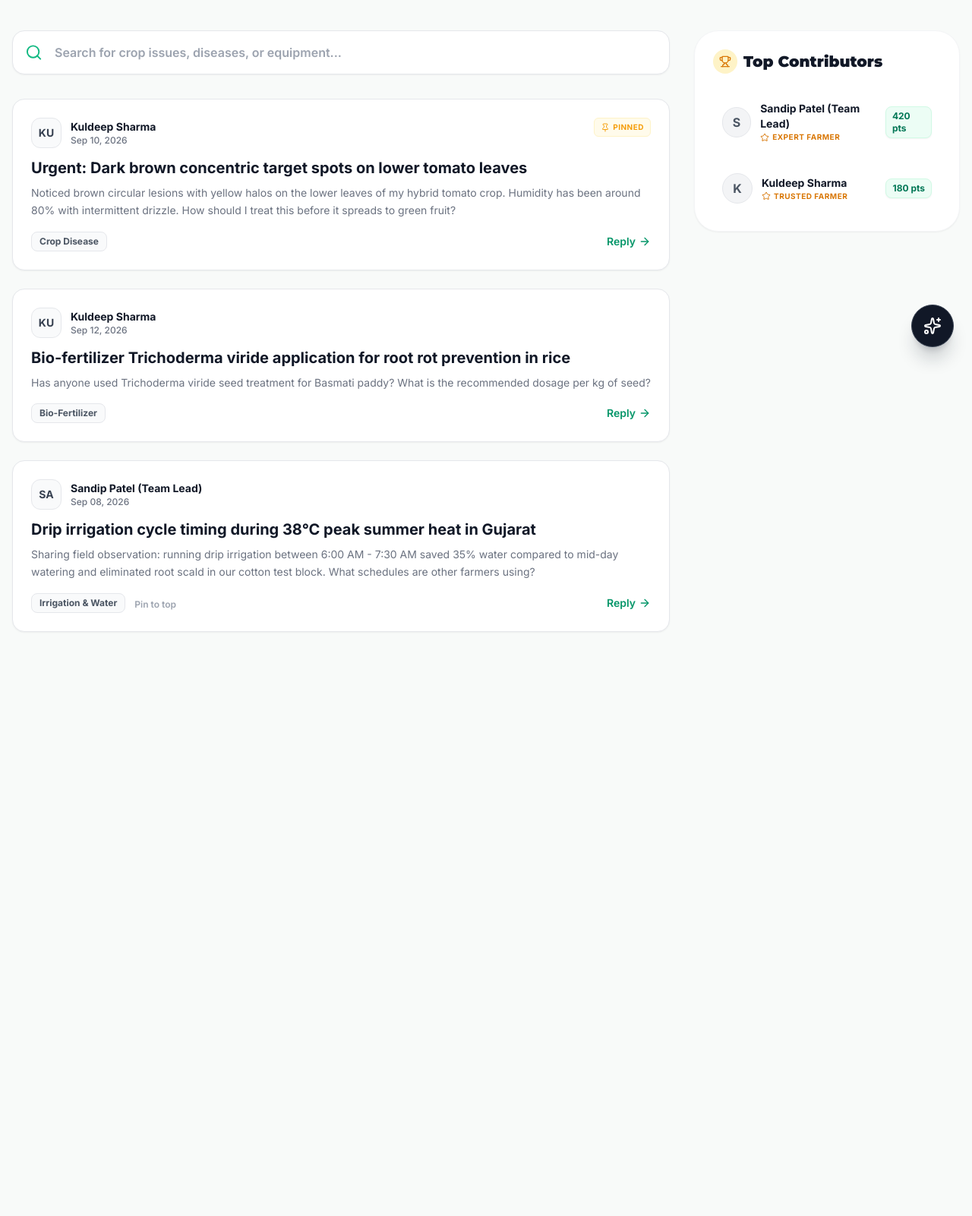
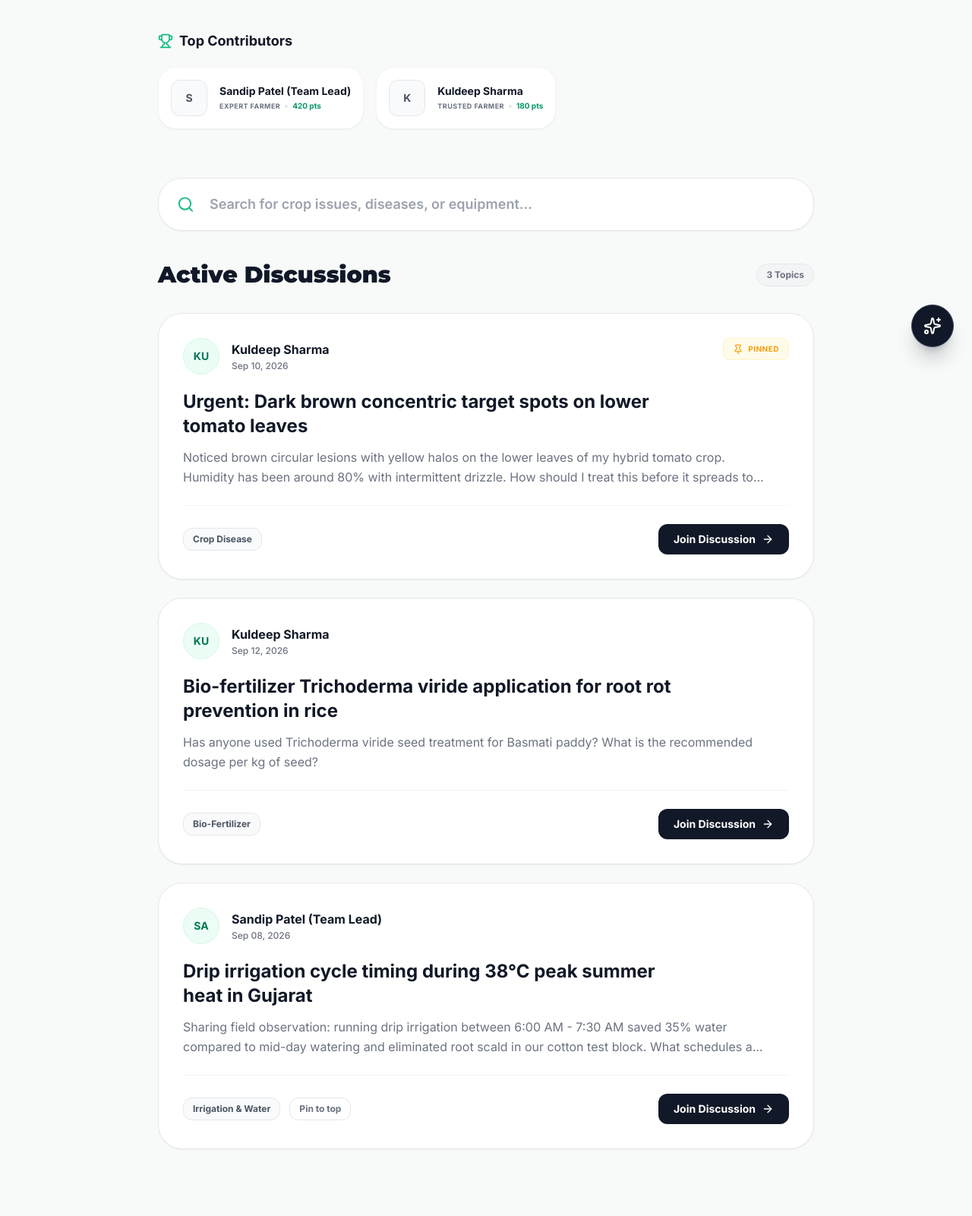
Before and after one commit to Kuldeeep18/AgriSmart_AI, a Flask app: page /farmer_community in a window 1280 px wide. Shown: the part 319-1920 px from the top of the page at 76% size. Before the commit the page ends 1151 px from the top, so only its background shows below. Run offline with Flask 3, Linux system fonts and the light colour scheme; a user stored in the database is signed in; data comes from the database, SQL or seed files in the repository; some libraries are stand-ins or nearby versions.

Commit message:
Functionalities enhanced v5

```diff
--- a/templates/Farmer_Community/farmer_community.html
+++ b/templates/Farmer_Community/farmer_community.html
@@ -34,27 +34,57 @@ BioGrow — Farmer Community
     </div>
 </header>
 
-<main class="py-10 max-w-7xl mx-auto px-4">
-    <div class="grid grid-cols-1 lg:grid-cols-[1fr_350px] gap-8">
+<main class="py-10 max-w-4xl mx-auto px-4">
+    <!-- Horizontal Top Contributors -->
+    <div class="mb-12">
+        <div class="flex items-center justify-between mb-5">
+            <h6 class="font-bold text-gray-900 flex items-center gap-2 text-lg">
+                <i data-lucide="trophy" class="w-5 h-5 text-emerald-500"></i>
+                Top Contributors
+            </h6>
+        </div>
+        <div class="flex gap-4 overflow-x-auto pb-4 hide-scrollbar snap-x">
+            {% for user in top_contributors %}
+            <div
+                class="bg-white border border-gray-100 rounded-[1.5rem] p-4 shadow-sm min-w-[220px] flex items-center gap-4 snap-start shrink-0">
+                <div
+                    class="w-12 h-12 rounded-xl bg-gray-50 flex items-center justify-center font-bold text-gray-600 border border-gray-200 text-sm">
+                    {{ user.full_name[:1]|upper }}
+                </div>
+                <div>
+                    <strong class="text-sm text-gray-900 block leading-tight mb-1">{{ user.full_name }}</strong>
+                    <div class="flex items-center gap-1.5">
+                        <span class="text-[9px] font-bold uppercase tracking-wider text-gray-500">{{ user.badge
+                            }}</span>
+                        <span class="w-1 h-1 bg-gray-200 rounded-full"></span>
+                        <span class="text-emerald-600 text-[10px] font-bold">{{ user.lifetime_points }} pts</span>
+                    </div>
+                </div>
+            </div>
+            {% else %}
+            <p class="text-gray-400 font-medium text-sm italic">No contributors yet</p>
+            {% endfor %}
+        </div>
+    </div>
 
-        <!-- Main Feed -->
-        <div>
-            <div class="mb-8">
+    <!-- Search Bar -->
+    <div class="mb-10 relative">
         <div
-                    class="flex items-center overflow-hidden rounded-2xl border border-gray-200 bg-white shadow-sm focus-within:ring-4 focus-within:ring-emerald-500/20 focus-within:border-emerald-500 transition-all p-2 pl-4">
-                    <i data-lucide="search" class="w-6 h-6 text-emerald-500 mr-2"></i>
+            class="flex items-center overflow-hidden rounded-[2rem] border border-gray-200 bg-white shadow-sm focus-within:ring-4 focus-within:ring-emerald-500/20 focus-within:border-emerald-500 transition-all p-3 pl-6">
+            <i data-lucide="search" class="w-6 h-6 text-emerald-500 mr-3"></i>
             <input
-                        class="w-full bg-transparent border-none outline-none text-gray-900 font-semibold p-2 placeholder-gray-400"
+                class="w-full bg-transparent border-none outline-none text-gray-900 font-semibold p-2 placeholder-gray-400 text-lg"
                 id="searchInput" type="search" placeholder="Search for crop issues, diseases, or equipment..."
                 onkeyup="filterTopics()">
         </div>
     </div>
 
+    <div>
         {% with messages = get_flashed_messages(with_categories=true) %}
         {% if messages %}
         {% for category, message in messages %}
         <div
-                class="bg-emerald-50 border border-emerald-200 text-emerald-800 rounded-xl p-4 flex gap-3 shadow-sm mb-6 relative pr-10">
+            class="bg-emerald-50 border border-emerald-200 text-emerald-800 rounded-2xl p-4 flex gap-3 shadow-sm mb-8 relative pr-10">
             <i data-lucide="info" class="w-5 h-5 flex-shrink-0 text-emerald-600 mt-0.5"></i>
             <div class="text-sm font-semibold">{{ message }}</div>
             <button type="button" class="absolute top-4 right-4 text-emerald-700 hover:text-emerald-900"
@@ -66,21 +96,27 @@ BioGrow — Farmer Community
         {% endif %}
         {% endwith %}
 
+        <div class="flex items-center justify-between mb-8">
+            <h3 class="font-display font-black text-3xl text-gray-900">Active Discussions</h3>
+            <span class="text-xs font-bold text-gray-500 bg-gray-100 px-3 py-1.5 rounded-full border border-gray-200">{{
+                topics|length }} Topics</span>
+        </div>
+
         <div class="space-y-6" id="topicList">
             {% for topic in topics %}
             <article
-                    class="topic-card bg-white border border-gray-200 rounded-2xl p-5 sm:p-6 shadow-sm hover:shadow-md transition-shadow relative">
-                    <div class="flex items-start justify-between mb-3">
-                        <div class="flex items-center gap-3">
+                class="topic-card bg-white border border-gray-200 rounded-[2rem] p-6 sm:p-8 shadow-sm hover:shadow-[0_8px_30px_rgb(0,0,0,0.06)] transition-all relative">
+                <div class="flex items-start justify-between mb-5">
+                    <div class="flex items-center gap-4">
                         <div
-                                class="w-10 h-10 rounded-xl bg-gray-50 flex items-center justify-center text-gray-700 font-bold text-sm border border-gray-200 flex-shrink-0">
+                            class="w-12 h-12 rounded-full bg-emerald-50 flex items-center justify-center text-emerald-700 font-bold text-sm border border-emerald-100 flex-shrink-0">
                             {{ topic.user.full_name[:2]|upper }}
                         </div>
                         <div>
-                                <div class="font-bold text-gray-900 text-sm">
+                            <div class="font-bold text-gray-900 text-base">
                                 {{ topic.user.full_name }}
                             </div>
-                                <div class="text-xs font-medium text-gray-500">
+                            <div class="text-xs font-medium text-gray-500 mt-0.5">
                                 {{ topic.created_at.strftime("%b %d, %Y") }}
                             </div>
                         </div>
@@ -89,42 +125,42 @@ BioGrow — Farmer Community
                     <div class="flex items-center gap-2">
                         {% if topic.is_pinned %}
                         <span
-                                class="text-[10px] font-black uppercase tracking-wider text-amber-500 flex items-center gap-1 bg-amber-50 px-2 py-1 rounded-md border border-amber-100">
-                                <i data-lucide="pin" class="w-3 h-3"></i> Pinned
+                            class="text-[10px] font-black uppercase tracking-wider text-amber-500 flex items-center gap-1.5 bg-amber-50 px-3 py-1.5 rounded-lg border border-amber-100">
+                            <i data-lucide="pin" class="w-3.5 h-3.5"></i> Pinned
                         </span>
                         {% endif %}
                     </div>
                 </div>
 
                 <h3
-                        class="topic-title text-xl font-bold text-gray-900 mb-2 hover:text-emerald-600 transition-colors">
+                    class="topic-title text-2xl font-bold text-gray-900 mb-3 hover:text-emerald-600 transition-colors max-w-2xl">
                     <a href="{{ url_for('community.view_topic', topic_id=topic.topic_id) }}">
                         {{ topic.title }}
                     </a>
                 </h3>
 
-                    <p class="text-gray-500 text-sm mb-4 line-clamp-2 leading-relaxed">
+                <p class="text-gray-500 text-base mb-6 line-clamp-2 leading-relaxed max-w-3xl">
                     {{ topic.description }}
                 </p>
 
-                    <div class="flex items-center justify-between mt-4">
-                        <div class="flex items-center gap-3">
+                <div
+                    class="flex flex-col sm:flex-row sm:items-center justify-between pt-6 border-t border-gray-100 gap-4">
+                    <div class="flex flex-wrap items-center gap-3">
                         {% if topic.category %}
                         <span
-                                class="px-2.5 py-1 bg-gray-50 text-gray-600 text-xs font-bold rounded-lg border border-gray-200">
+                            class="px-3 py-1.5 bg-gray-50 text-gray-600 text-xs font-bold rounded-xl border border-gray-200">
                             {{ topic.category }}
                         </span>
                         {% endif %}
 
                         {% if session["user_id"] == topic.user_id %}
                         <form method="POST" action="{{ url_for('community.pin_topic', topic_id=topic.topic_id) }}"
-                                class="inline">
+                            class="inline m-0">
                             <button type="submit"
-                                    class="text-xs font-semibold hover:underline {% if topic.is_pinned %} text-gray-400 hover:text-gray-600 {% else %} text-gray-400 hover:text-emerald-700 {% endif %}"
+                                class="text-xs font-bold px-3 py-1.5 rounded-xl border transition-colors {% if topic.is_pinned %} border-gray-200 text-gray-500 hover:bg-gray-50 {% else %} border-gray-200 text-gray-500 hover:text-emerald-700 hover:border-emerald-200 hover:bg-emerald-50 {% endif %}"
                                 {% if not topic.is_pinned and current_user.points < 100 %} disabled
                                 title="Need 100 points to pin" {% endif %} {% if not topic.is_pinned %}
-                                    onclick="return confirm('Pinning this topic costs 100 points. Continue?')" {% endif
-                                    %}>
+                                onclick="return confirm('Pinning this topic costs 100 points. Continue?')" {% endif %}>
                                 {% if topic.is_pinned %} Unpin {% else %} Pin to top {% endif %}
                             </button>
                         </form>
@@ -132,62 +168,23 @@ BioGrow — Farmer Community
                     </div>
 
                     <a href="{{ url_for('community.view_topic', topic_id=topic.topic_id) }}"
-                            class="text-sm font-semibold text-emerald-600 hover:text-emerald-700 flex items-center gap-1">
-                            Reply <i data-lucide="arrow-right" class="w-4 h-4"></i>
+                        class="text-sm font-bold text-white bg-gray-900 hover:bg-emerald-600 px-5 py-2.5 rounded-xl flex items-center justify-center gap-2 transition-all w-full sm:w-auto mt-2 sm:mt-0">
+                        Join Discussion <i data-lucide="arrow-right" class="w-4 h-4"></i>
                     </a>
                 </div>
             </article>
             {% else %}
-                <div class="bg-gray-50 border border-gray-200 rounded-3xl p-12 text-center">
+            <div class="bg-gray-50 border border-gray-200 rounded-[2rem] p-16 text-center">
                 <i data-lucide="message-square" class="w-12 h-12 text-gray-400 mx-auto mb-4"></i>
                 <h3 class="text-xl font-bold text-gray-900 mb-2">No questions yet</h3>
                 <p class="text-gray-500 font-medium">Be the first to ask the community!</p>
             </div>
             {% endfor %}
-                <p id="noResults" class="text-center font-bold text-gray-500 py-10 hidden">
-                    No matching questions found.
-                </p>
+            <div id="noResults"
+                class="p-16 text-center text-gray-500 font-bold hidden bg-gray-50 rounded-[2rem] border border-gray-200 shadow-sm">
+                No matching topics found.
             </div>
         </div>
-
-        <!-- Sidebar -->
-        <aside>
-            <div class="bg-white border border-gray-100 rounded-[2rem] p-6 shadow-sm sticky top-28">
-                <h6 class="font-display font-black text-xl text-gray-900 mb-6 flex items-center gap-2">
-                    <div class="w-8 h-8 rounded-full bg-amber-100 flex items-center justify-center text-amber-600">
-                        <i data-lucide="trophy" class="w-4 h-4"></i>
-                    </div>
-                    Top Contributors
-                </h6>
-
-                <div class="space-y-4">
-                    {% for user in top_contributors %}
-                    <div class="flex items-center justify-between p-3 rounded-2xl hover:bg-gray-50 transition-colors">
-                        <div class="flex items-center gap-3">
-                            <div
-                                class="w-10 h-10 rounded-full bg-gray-100 flex items-center justify-center font-bold text-gray-600 border border-gray-200">
-                                {{ user.full_name[:1]|upper }}
-                            </div>
-                            <div>
-                                <strong class="text-sm text-gray-900 block">{{ user.full_name }}</strong>
-                                <span
-                                    class="text-[10px] font-black uppercase tracking-wider text-amber-600 flex items-center gap-1">
-                                    <i data-lucide="star" class="w-3 h-3"></i> {{ user.badge }}
-                                </span>
-                            </div>
-                        </div>
-                        <span
-                            class="px-2 py-1 bg-emerald-50 text-emerald-700 text-xs font-bold rounded-lg border border-emerald-100 shadow-sm">
-                            {{ user.lifetime_points }} pts
-                        </span>
-                    </div>
-                    {% else %}
-                    <p class="text-gray-500 font-medium text-sm text-center italic py-4">No contributors yet</p>
-                    {% endfor %}
-                </div>
-            </div>
-        </aside>
-
     </div>
 </main>
 
```
Also changed, not shown: templates/Dashboard/dashboard.html (+41 -27 lines). Lines whose indentation alone changed are shown as unchanged.
